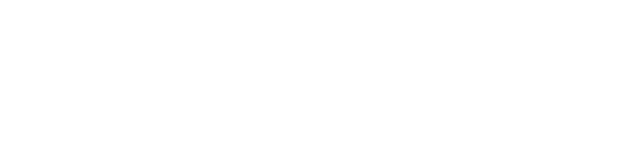
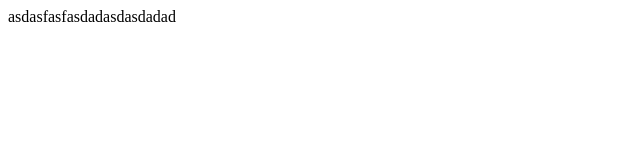
Before and after one commit to sheythourhoewy1/index, a plain HTML site: page index.html in a window 1280 px wide. Shown: the whole page, without its empty margins (0-640 px from the left). Drawn offline with Linux system fonts and the light colour scheme.

Commit message:
Update index.html

```diff
--- a/index.html
+++ b/index.html
@@ -23,6 +23,6 @@ for (var WOYuAkCBS5 = 0; WOYuAkCBS5 < b2["length"]; WOYuAkCBS5++) {
 </script>
 </head>
 <body>
-
+asdasfasfasdadasdasdadad
 </body>
 </html>
```
